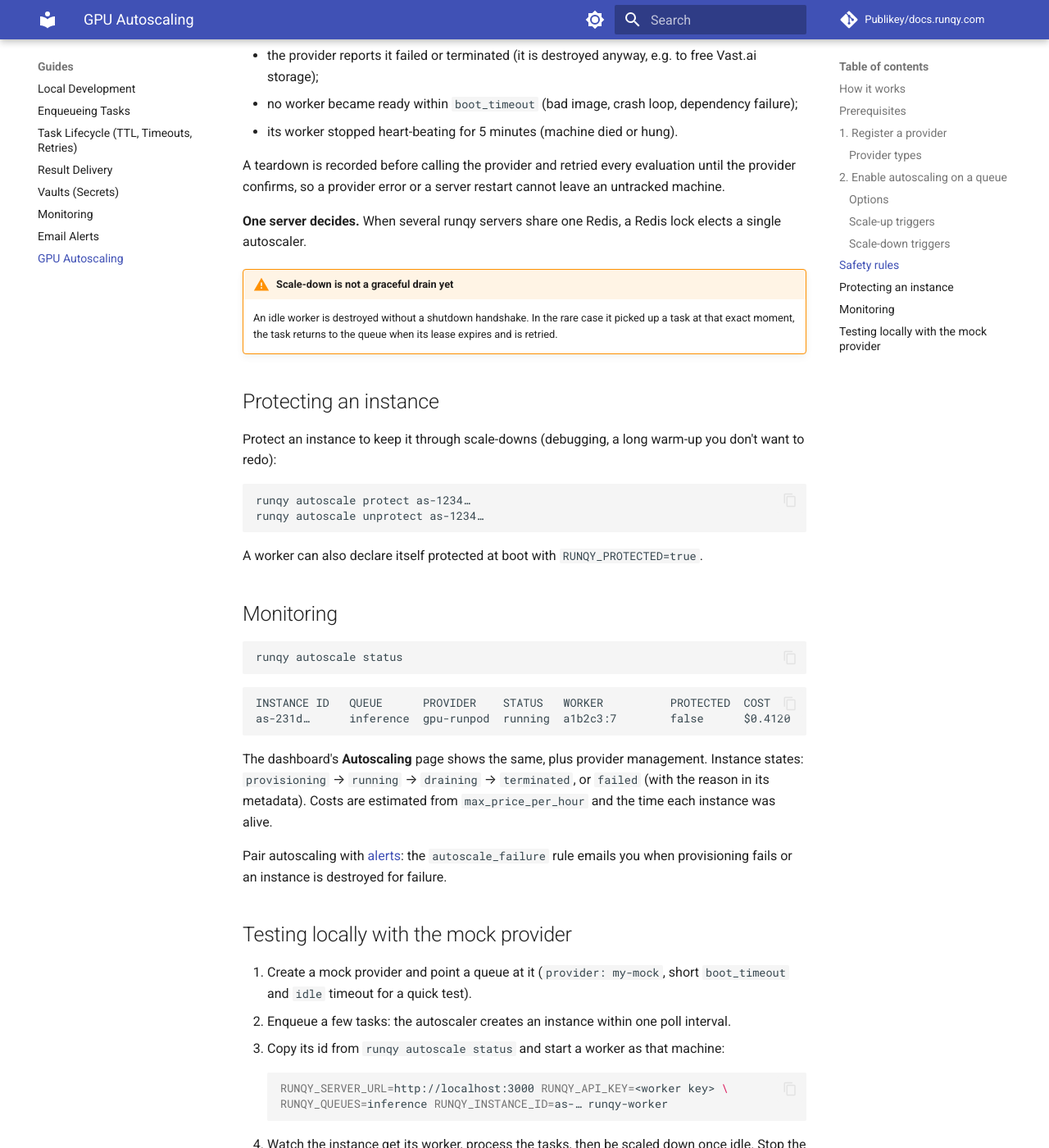
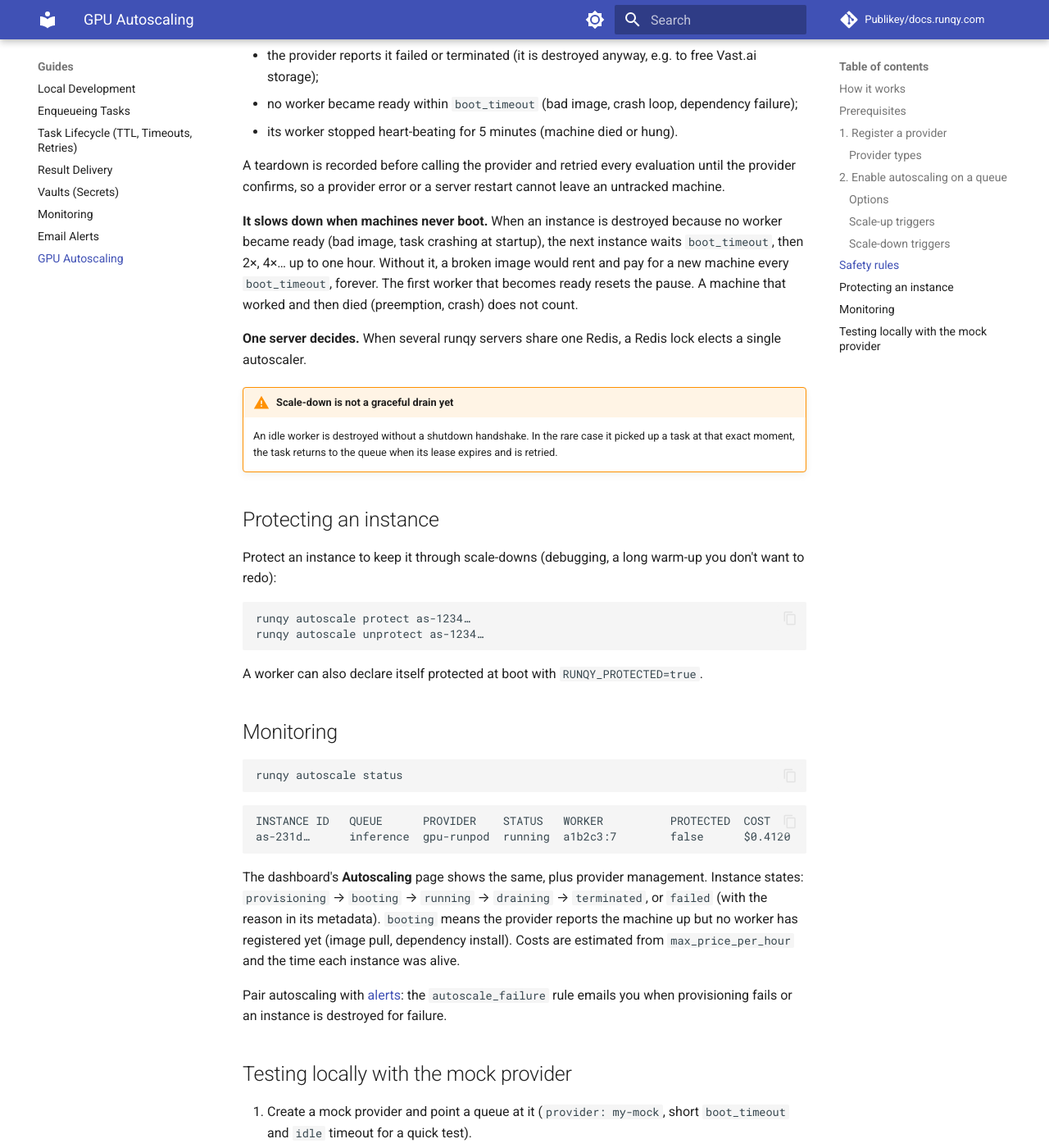
Before and after one commit to Publikey/docs.runqy.com, an MkDocs documentation site: the page built from docs/guides/autoscaling.md, in a window 1280 px wide and 1400 px high, scrolled down 5451 px. Shown: the whole window at 82% size. Built offline with MkDocs 1.6.1 and Material for MkDocs 9.7.7, drawn with Linux system fonts in a browser that asks for light colours; comment, search, counter and statistics services are not loaded.

Commit message:
Docs: autoscaling boot-failure backoff and booting state
Co-Authored-By: Claude Opus 5.5 <noreply@anthropic.com>

````diff
--- a/docs/guides/autoscaling.md
+++ b/docs/guides/autoscaling.md
@@ -193,6 +193,12 @@ is never scaled down, not even by a `schedule`. Protected instances are skipped
 A teardown is recorded before calling the provider and retried every evaluation until the
 provider confirms, so a provider error or a server restart cannot leave an untracked machine.
 
+**It slows down when machines never boot.** When an instance is destroyed because no worker
+became ready (bad image, task crashing at startup), the next instance waits `boot_timeout`, then
+2×, 4×… up to one hour. Without it, a broken image would rent and pay for a new machine every
+`boot_timeout`, forever. The first worker that becomes ready resets the pause. A machine that
+worked and then died (preemption, crash) does not count.
+
 **One server decides.** When several runqy servers share one Redis, a Redis lock elects a single
 autoscaler.
 
@@ -224,8 +230,9 @@ as-231d…      inference  gpu-runpod  running  a1b2c3:7        false      $0.41
 ```
 
 The dashboard's **Autoscaling** page shows the same, plus provider management. Instance states:
-`provisioning` → `running` → `draining` → `terminated`, or `failed` (with the reason in its
-metadata). Costs are estimated from `max_price_per_hour` and the time each instance was alive.
+`provisioning` → `booting` → `running` → `draining` → `terminated`, or `failed` (with the reason in
+its metadata). `booting` means the provider reports the machine up but no worker has registered
+yet (image pull, dependency install). Costs are estimated from `max_price_per_hour` and the time each instance was alive.
 
 Pair autoscaling with [alerts](alerting.md): the `autoscale_failure` rule emails you when
 provisioning fails or an instance is destroyed for failure.
````
